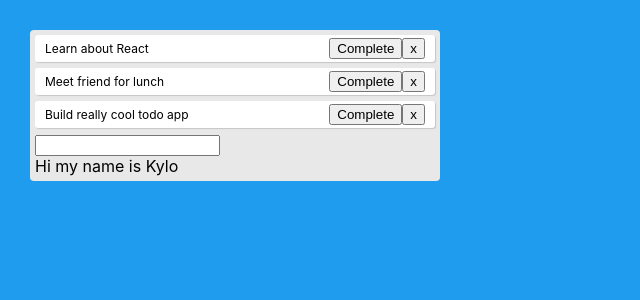
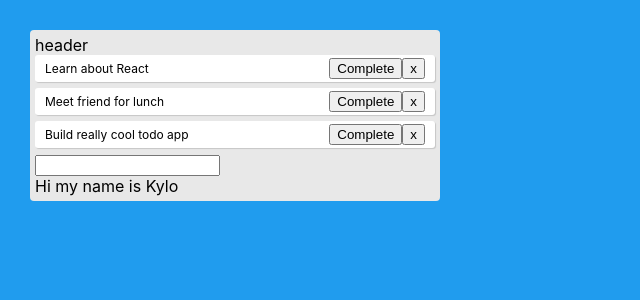
Before and after one commit to camontoy/Coding-Projects, a React (Create React App) app: page / in a window 1280 px wide. Shown: the top 300 px of the page, without its empty margins (0-640 px from the left). Built offline with nearby package versions, Linux system fonts and the light colour scheme.

Commit message:
Added Header

```diff
--- a/src/App.js
+++ b/src/App.js
@@ -82,6 +82,7 @@ function App() {
   return (
     <div className="app">
       <div className="todo-list">
+        <div> header </div>
         {todos.map((todo, index) => (
           <Todo
             key={index}
```
Also changed, not shown: 1 other file (tests, documents, lock files or other folders).
